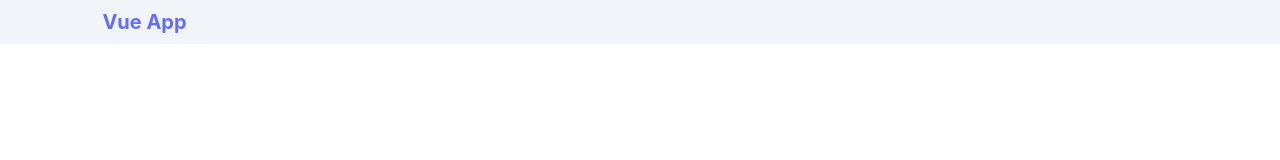
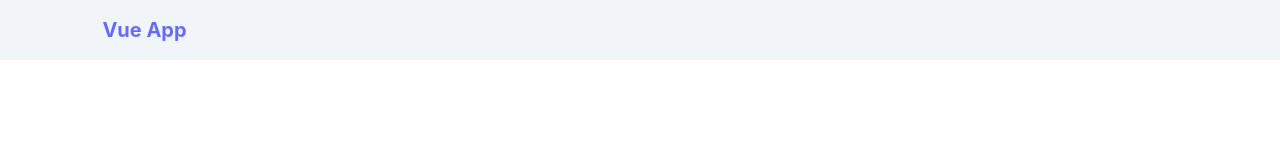
Before and after one commit to paulweezydesign/vite-vue-tailwind-sidebar-whitebg, a Vue app: page / in a window 1280 px wide. Shown: the top 160 px of the page. Built offline with nearby package versions, Linux system fonts and the light colour scheme.

Commit message:
2 files modified

```diff
--- a/src/App.vue
+++ b/src/App.vue
@@ -1,5 +1,15 @@
 <template>
-  <nav class="grid grid-cols-2 w-[100vw] items-center px-[8%] py-2 bg-slate-100">
+  <nav
+    class="
+      grid grid-cols-2
+      w-[100vw]
+      items-center
+      px-[8%]
+      py-2
+      lg:py-4
+      bg-slate-100
+    "
+  >
     <div class="">
       <a class="">
         <h1 class="text-xl font-bold">Vue App</h1>
@@ -8,7 +18,6 @@
     <div class="flex justify-end">
       <Sidebar />
     </div>
-
   </nav>
 </template>
 
--- a/src/components/Sidebar.vue
+++ b/src/components/Sidebar.vue
@@ -25,10 +25,10 @@
     <Dialog as="div" @close="closeSidebar" class="relative z-10">
       <TransitionChild
         as="template"
-        enter="duration-300 ease-out"
+        enter="duration-400 ease-in-out transition"
         enter-from="opacity-0"
         enter-to="opacity-100"
-        leave="duration-200 ease-in"
+        leave="duration-400 ease-in"
         leave-from="opacity-100"
         leave-to="opacity-0"
       >
@@ -39,17 +39,16 @@
         <div class="flex min-h-full items-center justify-center text-center">
           <TransitionChild
             as="template"
-            enter="duration-300 ease-out"
-            enter-from="opacity-0 scale-95"
-            enter-to="opacity-100 scale-100"
-            leave="duration-200 ease-in"
-            leave-from="opacity-100 scale-100"
-            leave-to="opacity-0 scale-95"
+            enter="transition ease-in duration-[.8s] transform"
+            enter-from="translate-x-full "
+            leave="transition ease-in duration-[.5s] transform"
+            leave-from="translate-x-0"
+            leave-to="-translate-x-full"
           >
             <DialogPanel
               class="
                 w-full
-                transform
+                -translate
                 overflow-hidden
                 bg-white
                 px-6
@@ -58,13 +57,13 @@
                 shadow-xl
                 transition-all
                 top-0
-                right-0
+                left-0
                 absolute
                 h-[100vh]
                 md:w-[450px]
               "
             >
-              <div class="mt-2">
+              <div class="mt-2 flex justify-end">
                 <button
                   type="button"
                   class="
```
